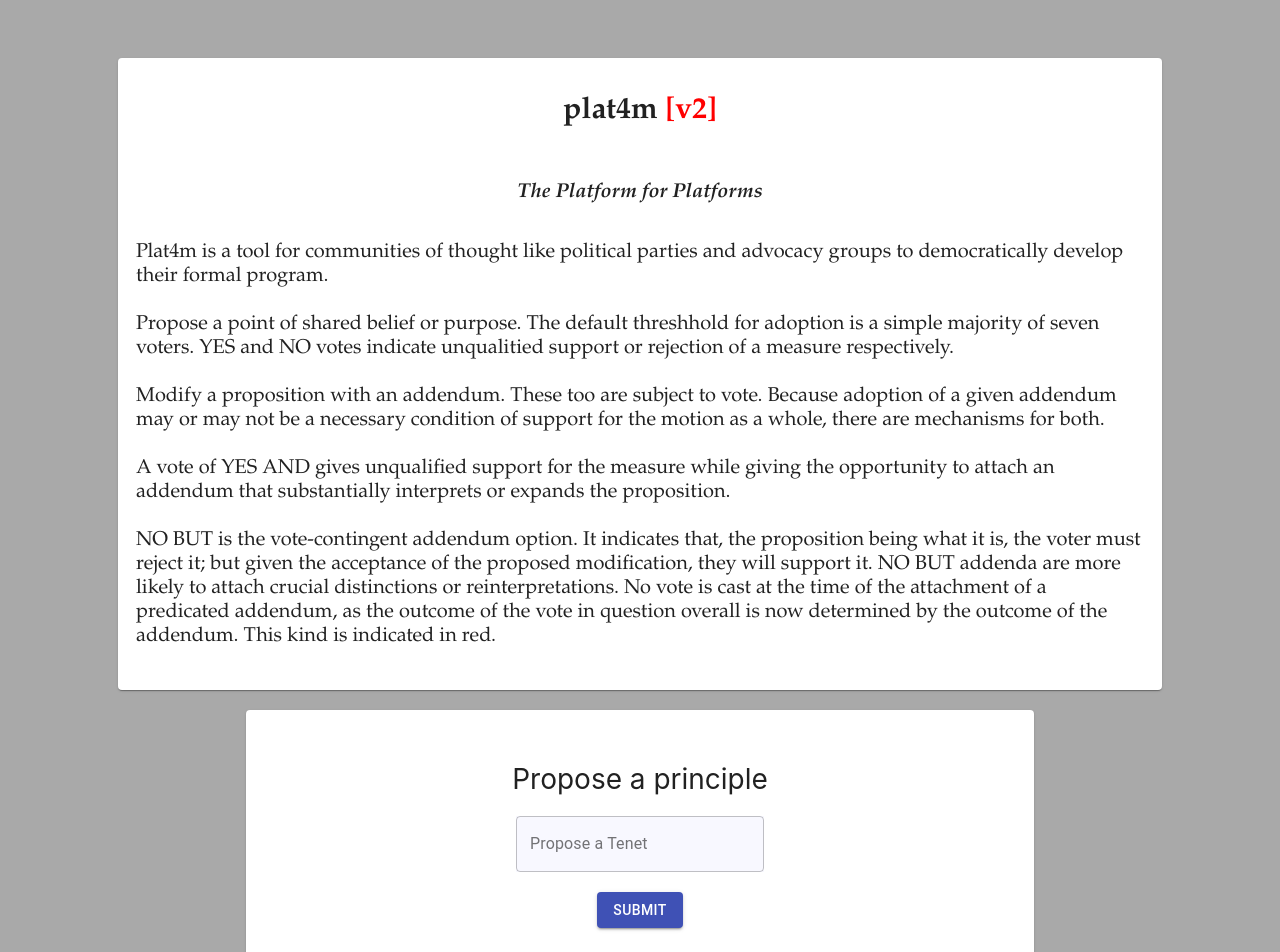
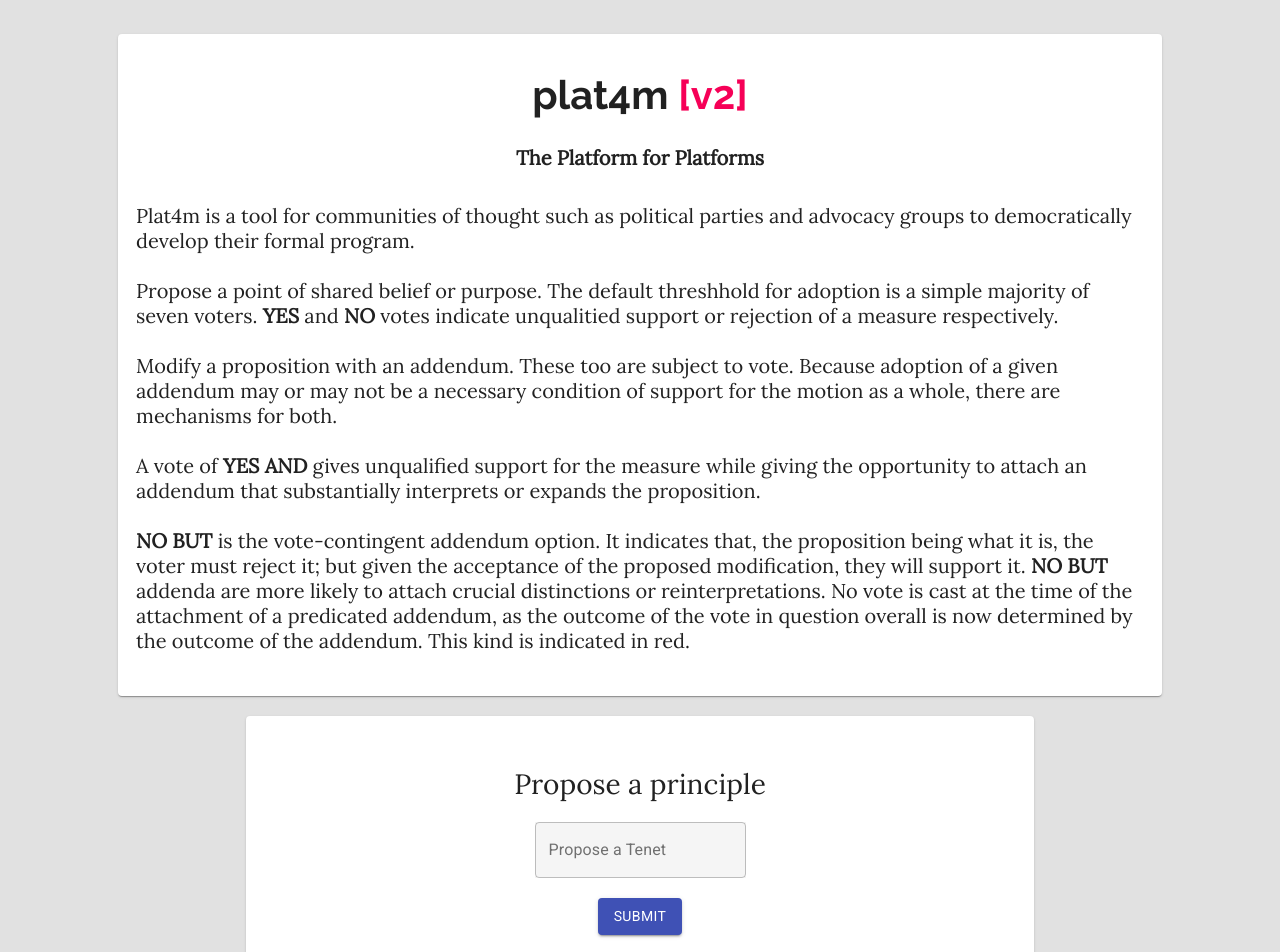
Before and after one commit to danielmdavis/plat4m, a React (Create React App) app in the folder client/: page / in a window 1280 px wide. Shown: the top 952 px of the page. Built offline with nearby package versions, Linux system fonts and the light colour scheme.

Commit message:
hella css

```diff
--- a/client/src/Addendum.jsx
+++ b/client/src/Addendum.jsx
@@ -5,31 +5,14 @@ import Card from '@material-ui/core/Card';
 export default function Addendum(props) {
 
   return (
-    <div style={{
-        display: 'flex',
-      flexDirection: 'row',
-      justifyContent: 'center',
-      alignItems: 'flex-start',
-      margin: '8px',
-      marginBottom: '25px',
-      width: '100%',
-      minHeight: '50px'}}>
+    <div className='addendum'>
       <Button
-        style={{}}
         variant="contained"
         color="secondary"
         >
         No
       </Button>
-      <Card style={{
-        backgroundColor: props.predicate ? '#F5C4D5' : 'GhostWhite',
-        margin: '0px 5px',
-        padding: '7px 10px',
-        width: '55%',
-        minHeight: '45px',
-        textAlign: 'left',
-        fontSize: '16px'
-        }}>
+      <Card className='addendum-inner' style={{ backgroundColor: props.predicate ? '#F5C4D5' : 'GhostWhite' }}>
         {props.claim}
 
       </Card>
--- a/client/src/App.css
+++ b/client/src/App.css
@@ -1,10 +1,21 @@
+@import url('https://fonts.googleapis.com/css?family=Lora&display=swap');
+@import url('https://fonts.googleapis.com/css?family=Roboto&display=swap');
+@import url('https://fonts.googleapis.com/css2?family=Raleway:wght@700&display=swap');
+
+:root {
+ --offw: rgb(245, 245, 245);
+ --offw2: rgb(225, 225, 225);
+ --red: rgb(246,0,87);
+ --blue: rgb(64,80,181);
+}
+
 html {
-  background-color: DarkGray;
+  background-color: var(--offw2);
 }
 
 .App {
   text-align: center;
-  background-color: DarkGray;
+  background-color: var(--offw2);
   display: flex;
   flex-direction: column;
   align-items: center;
@@ -13,9 +24,9 @@ html {
 }
 
 .app-title {
-  font-family: garamond;
+  font-family: 'Lora';
   font-size: 20px;
-  background-color: GhostWhite;
+  background-color: rgb(255, 255, 255) !important;
   display: flex;
   flex-direction: column;
   align-items: center;
@@ -25,8 +36,13 @@ html {
   width: 80%;
   /* min-height: 250px; */
 }
+.title-header {
+  font-family: 'Raleway' !important;
+  font-weight: 700 !important;
+}
 
 .proposition {
+  font-family: 'Lora';
   display: flex;
   flex-direction: column;
   align-items: center;
@@ -36,39 +52,85 @@ html {
   width: 60%;
   /* min-height: 250px; */
   font-size: 28px;
+  animation: fadein .666s;
 }
+@keyframes fadein {
+  from { opacity: 0; }
+  to   { opacity: 1; }
+}
+
 .open {
-  background-color: linen !important;
+  background-color: rgb(255, 255, 255) !important;
   min-height: 120px;
   padding-top: 10px;
   padding-bottom: 0px;
 }
 .passed {
-  background-color: rgb(137, 235, 135) !important;
+  background-color: var(--offw) !important;
+  border: solid 1.7px var(--blue);
 }
 .failed {
-  background-color: rgb(235, 135, 135) !important;
+  background-color: var(--offw) !important;
+  border: solid 1.7px var(--red);
 }
-
 .passed > div, .failed > div {
   display: none;
 }
 
-.proposition {
-  animation: fadein .666s;
-  /* background-color: Linen !important; */
-  /* display: flex;
+.addendum {
+  display: flex;
+  flex-direction: row;
+  justify-content: center;
+  align-items: flex-start;
+  margin: 8px;
+  margin-bottom: 25px;
+  width: 100%;
+  min-height: 50px;
+}
+.addendum-inner {
+  margin: 0px 5px;
+  padding: 7px 10px;
+  width: 55%;
+  min-height: 45px;
+  text-align: left;
+  font-family: 'Roboto' !important;
+  font-size: 16px;
+}
+.proposal {
+  display: flex;
   flex-direction: column;
   align-items: center;
-  justify-content: center; */
-  /* margin: 10px;
-  padding: 10px; */
-  /* width: 60%; */
-  /* min-height: 250px; */
-  /* font-size: 28px; */
+  justify-content: center;
+}
+.proposal-box {
+  background-color: rgb(248, 248, 248);
+  font-family: 'Roboto' !important;
+  margin: 20px;
 }
 
-@keyframes fadein {
-  from { opacity: 0; }
-  to   { opacity: 1; }
+.new-addendum {
+  animation: fadein .666s !important;
+  display: flex;
+  flex-direction: row;
+  justify-content: center;
+  align-items: flex-start;
+  margin: 28px 8px;
+  width: 105%;
+  min-height: 50px;
 }
+.new-addendum-box {
+  margin: 0px 5px !important;
+  width: 55%;
+  min-height: 45px;
+  text-align: left;
+  font-size: 16px;
+}
+
+.blue {
+  color: var(--blue);
+  font-weight: bold;
+}
+.red {
+  color: var(--red);
+  font-weight: bold;
+}
--- a/client/src/App.js
+++ b/client/src/App.js
@@ -11,7 +11,6 @@ function App() {
   let [data, setGet] = useState([])
   let [quorum] = useState(9)
   let [inputText, setInputText] = useState('')
-  // let [newOne, setNewOne] = useState('')
 
   const callAPI = () => {
     fetch('http://localhost:3001/', {
@@ -52,16 +51,6 @@ function App() {
       }
       postNew(post)
 
-      // setNewOne(() =>  {
-      //   return(
-      //     <Proposition
-      //       type='new-one'
-      //       claim={inputText}
-      //       ups={1}
-      //       downs={0}
-      //       />
-      // )})
-
       setInputText('')
       window.scrollTo(0,document.body.scrollHeight)
       setTimeout(() => { window.scrollTo(0,document.body.scrollHeight) }, 0.01)
@@ -86,8 +75,6 @@ function App() {
 
   // }
 
-
-
   const propositions = data.map((item) => {
     return(
       <Proposition
@@ -103,17 +90,15 @@ function App() {
         />
     )})
 
-
   return (
     <div className="App">
-      <br />
       <br />
       <HeaderCard />
       {propositions}
       {/* {newOne} */}
       <Card className='proposition' style={{ minHeight: '250px' }}>
         Propose a principle
-        <TextField onChange={(e) => {setInputText(e.target.value)}} value={inputText} style={{ backgroundColor: 'GhostWhite', margin: '20px' }} label="Propose a Tenet" variant="outlined" />
+        <TextField onChange={(e) => {setInputText(e.target.value)}} value={inputText} style={{ backgroundColor: 'rgb(245, 245, 245)', margin: '20px' }} label="Propose a Tenet" variant="outlined" />
         <Button onClick={handleSubmit} variant="contained" color="primary" > Submit </ Button>
       </ Card>
     </div>
--- a/client/src/HeaderCard.jsx
+++ b/client/src/HeaderCard.jsx
@@ -7,16 +7,17 @@ export default function HeaderCard(props) {
 
     return (
         <Card className='app-title'>
-            <h2>plat4m <span style={{ color: 'red' }}> [v2] </span> </h2>
-                    <h4><i>The Platform for Platforms</i></h4>
+            <h1 className='title-header'>plat4m <span style={{ color: 'rgb(246,0,87)' }}> [v2] </span> </h1>
+                    <b>The Platform for Platforms</b>
+                    <br/>
                     <div style={{ textAlign: 'left', padding: '8px' }}>
-                    <span>Plat4m is a tool for communities of thought like
+                    <span>Plat4m is a tool for communities of thought such as
                         political parties and advocacy groups to democratically develop
                         their formal program.</span>
                     <br/><br/>
                     <span>Propose a point of shared
                         belief or purpose. The default threshhold for adoption is a
-                        simple majority of seven voters. YES and NO votes indicate
+                        simple majority of seven voters. <b>YES</b> and <b>NO</b> votes indicate
                         unqualitied support or rejection of a measure respectively.</span>
                     <br/><br/>
                     <span>Modify a proposition with an addendum. These too are subject to vote.
@@ -25,14 +26,14 @@ export default function HeaderCard(props) {
                         support for the motion as a whole, there are
                         mechanisms for both. </span>
                     <br/><br/>
-                    <span>A vote of YES AND gives unqualified support for the
+                    <span>A vote of <b>YES AND</b> gives unqualified support for the
                         measure while giving the opportunity to attach an addendum
                         that substantially interprets or expands the proposition.</span>
                     <br/><br/>
-                    <span>NO BUT is the vote-contingent addendum option.
+                    <span><b>NO BUT</b> is the vote-contingent addendum option.
                         It indicates that, the proposition being what it is, the voter
                         must reject it; but given the acceptance of the proposed
-                        modification, they will support it. NO BUT addenda are more
+                        modification, they will support it. <b>NO BUT</b> addenda are more
                         likely to attach crucial distinctions or reinterpretations. No
                         vote is cast at the time of the attachment of a predicated
                         addendum, as the outcome of the vote in question overall is
--- a/client/src/NewAddendum.jsx
+++ b/client/src/NewAddendum.jsx
@@ -13,18 +13,7 @@ export default function NewAddendum(props) {
   }
 
   return (
-    <div
-      style={{
-        animation: 'fadein .666s !important',
-        display: 'flex',
-        flexDirection: 'row',
-        justifyContent: 'center',
-        alignItems: 'flex-start',
-        margin: '28px 8px',
-        width: '100%',
-        minHeight: '50px'
-      }}
-    >
+    <div className='new-addendum'>
       <Button
         style={{}}
         variant="contained"
@@ -36,14 +25,8 @@ export default function NewAddendum(props) {
       <TextField
         onChange={(e) => {setInputText(e.target.value)}}
         value={inputText}
-        style={{
-          backgroundColor: props.predicate ? '#F5C4D5' : 'GhostWhite',
-          margin: '0px 5px',
-          width: '55%',
-          minHeight: '45px',
-          textAlign: 'left',
-          fontSize: '16px'
-        }}
+        className='new-addendum-box'
+        style={{ backgroundColor: props.predicate ? '#F5C4D5' : 'GhostWhite' }}
         variant='outlined'
         label='Propose an Addendum'
       />
```
Also changed, not shown: client/src/EnterProposal.jsx (+2 -7 lines), 1 other file (tests, documents, lock files or other folders).
